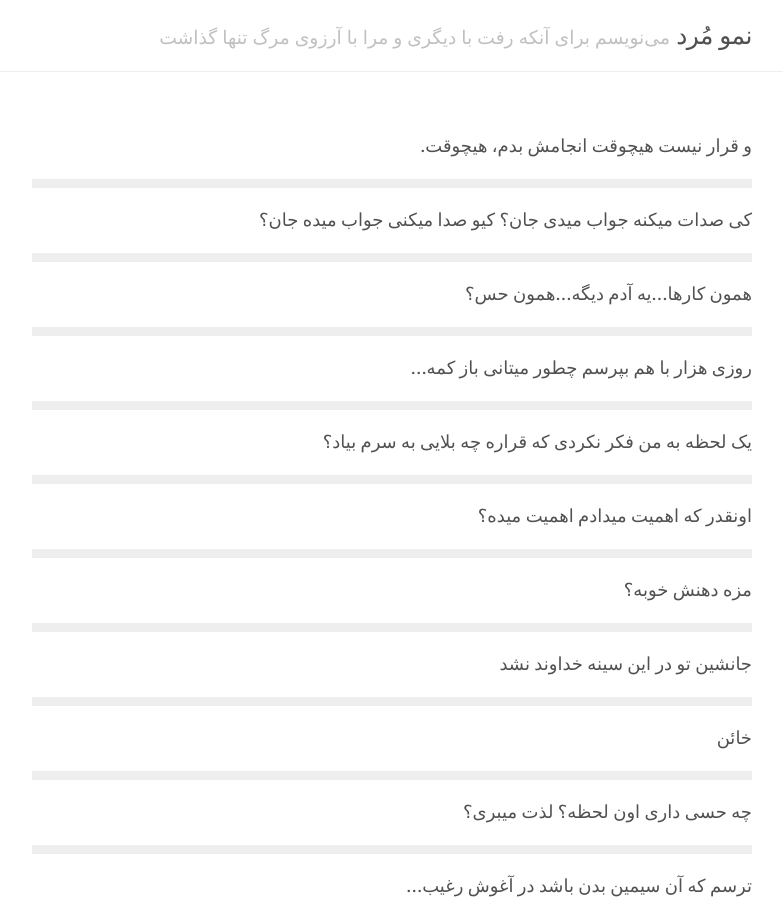
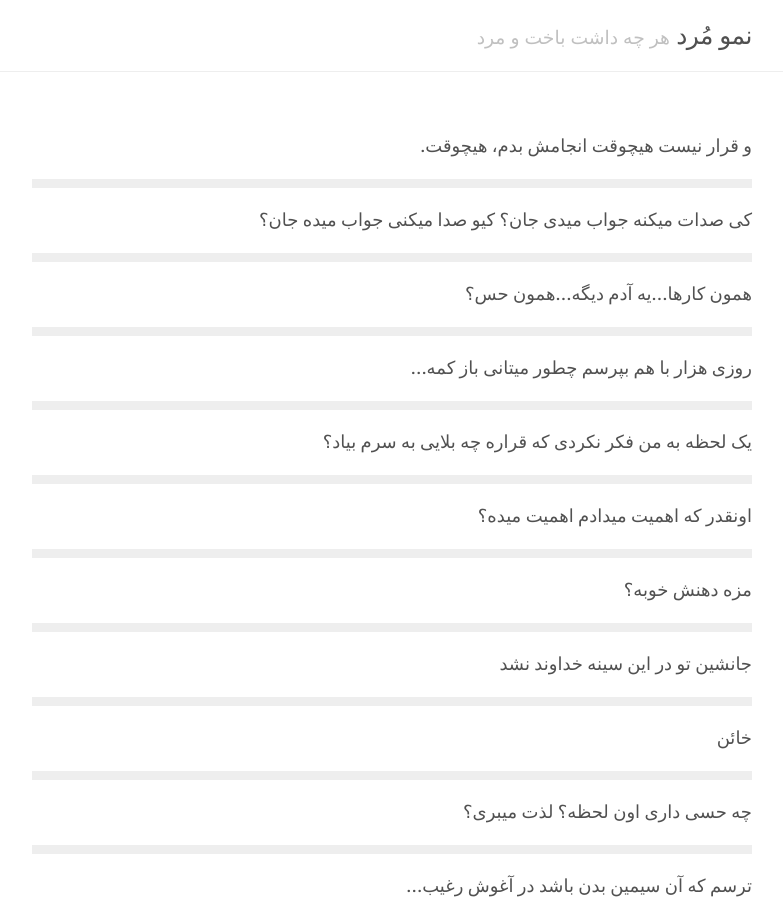
Before and after one commit to nemoisdead/nemoisdead, a Jekyll site: the page built from index.html, in a window 1280 px wide and 900 px high. Shown: the whole window, without its empty margins (248-1031 px from the left). Built offline with Jekyll 4.4.1, drawn with Linux system fonts in a browser that asks for light colours; the list of posts is cut into pages by our own code.

Commit message:
Update tagline

```diff
--- a/_config.yml
+++ b/_config.yml
@@ -6,7 +6,7 @@ permalink:           pretty
 
 # Setup
 title:               'نمو مُرد'
-tagline:             'می‌نویسم برای آنکه رفت با دیگری و مرا با آرزوی مرگ تنها گذاشت'
+tagline:             'هر چه داشت باخت و مرد'
 description:         'کسی که به وفایش دل بسته بودم رفت با دیگری. مینویسم برای سبک شدن، برای دوری از این درد کشنده. برای خودش که روزی بفهمد چه کرد. برای خودش که بداند همیشه هست. برای خودش، تا بداند همیشه هست. تا بداند که همیشه میماند.'
 url:                 https://nemoisdead.github.io
 baseurl:             ''
```
